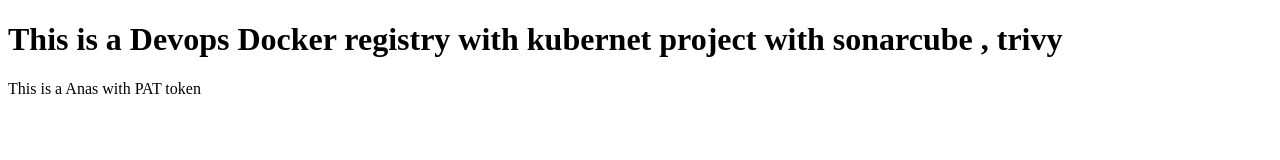
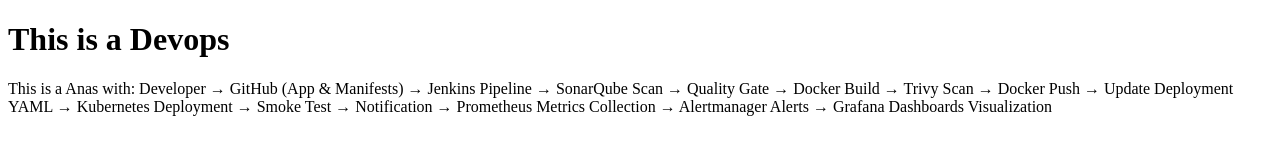
Before and after one commit to flutterdeveloper2025-tech/my-app, a plain HTML site: page websites/index.html in a window 1280 px wide. Drawn offline with Linux system fonts and the light colour scheme.

Commit message:
update web

```diff
--- a/websites/index.html
+++ b/websites/index.html
@@ -5,8 +5,10 @@
 </head>
 <body>
 
-    <h1>This is a Devops Docker registry with kubernet project with sonarcube , trivy</h1>
-    <p>This is a Anas with PAT token</p>
+    <h1>This is a Devops</h1>
+    <p>This is a Anas with: Developer → GitHub (App & Manifests) → Jenkins Pipeline → SonarQube Scan →
+Quality Gate → Docker Build → Trivy Scan → Docker Push → Update Deployment YAML → Kubernetes Deployment →
+Smoke Test → Notification → Prometheus Metrics Collection → Alertmanager Alerts → Grafana Dashboards Visualization</p>
 
 </body>
 </html>
```
